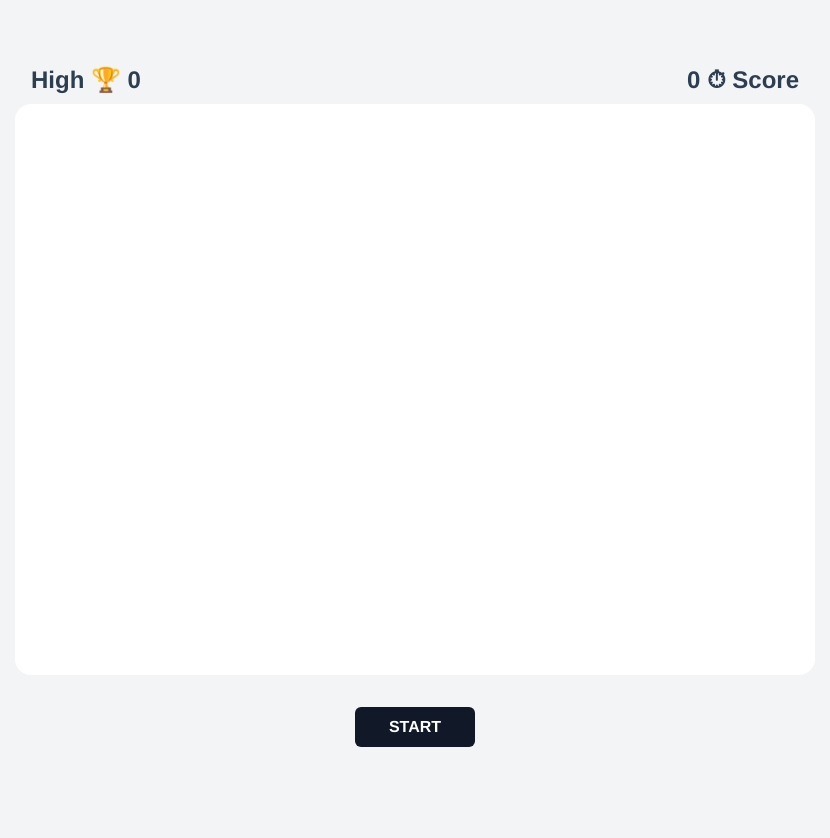
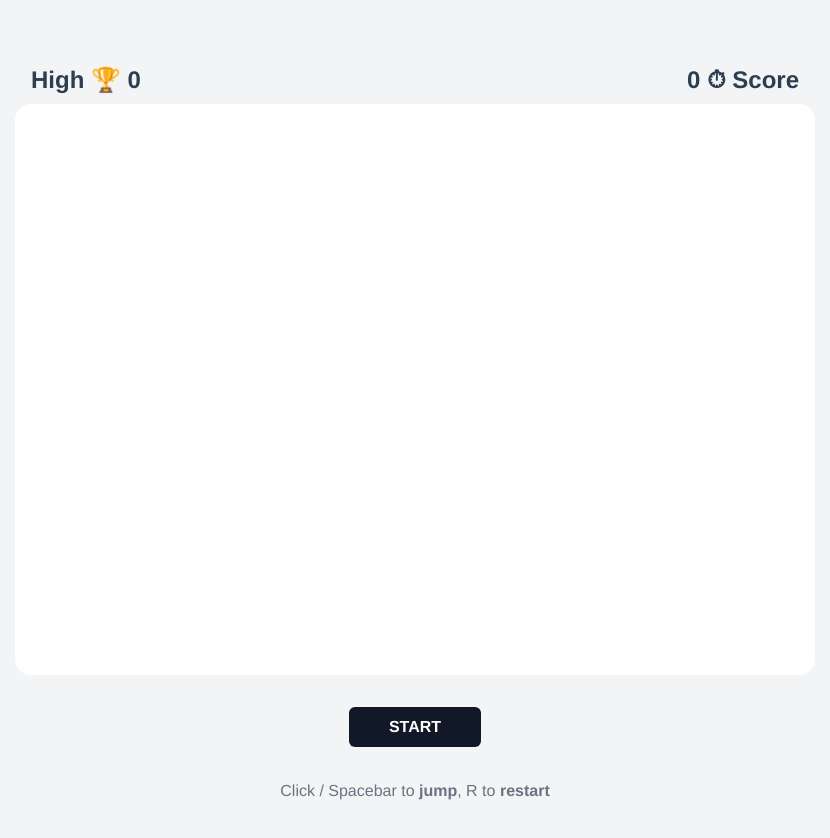
Before and after one commit to ilyapopovs/dino-game, a website built with Vite: page index.html in a window 1280 px wide. Shown: the whole page, without its empty margins (225-1055 px from the left). Before the commit the page ends 811 px from the top, so only its background shows below. Built offline with nearby package versions, Linux system fonts and the light colour scheme; some packages are replaced by stand-ins of ours.

Commit message:
add display-specific hints

```diff
--- a/index.html
+++ b/index.html
@@ -12,20 +12,21 @@
         <div>High 🏆 <span id="high-score">0</span></div>
         <div><span id="score">0</span> ⏱ Score</div>
       </div>
-      <canvas
-        id="board"
-        width="700"
-        height="500"
-        class="bg-white rounded-2xl"
-      ></canvas>
+      <canvas id="board" width="700" height="500" class="bg-white rounded-2xl">
+      </canvas>
       <div class="flex justify-center pt-8">
         <button
           id="start-btn"
           class="px-4 py-2 bg-gray-900 text-white font-bold rounded-md"
-          style="min-width: 120px"
+          style="min-width: 132px"
         >
-          START
+          <span class="hidden md:block">START</span>
+          <span class="block md:hidden">TAP TO PLAY</span>
         </button>
+      </div>
+      <div class="hidden md:block text-center pt-8 text-gray-500">
+        Click / Spacebar to <strong>jump</strong>, R to
+        <strong>restart</strong>
       </div>
     </div>
     <script type="module" src="/src/main.ts"></script>
```
